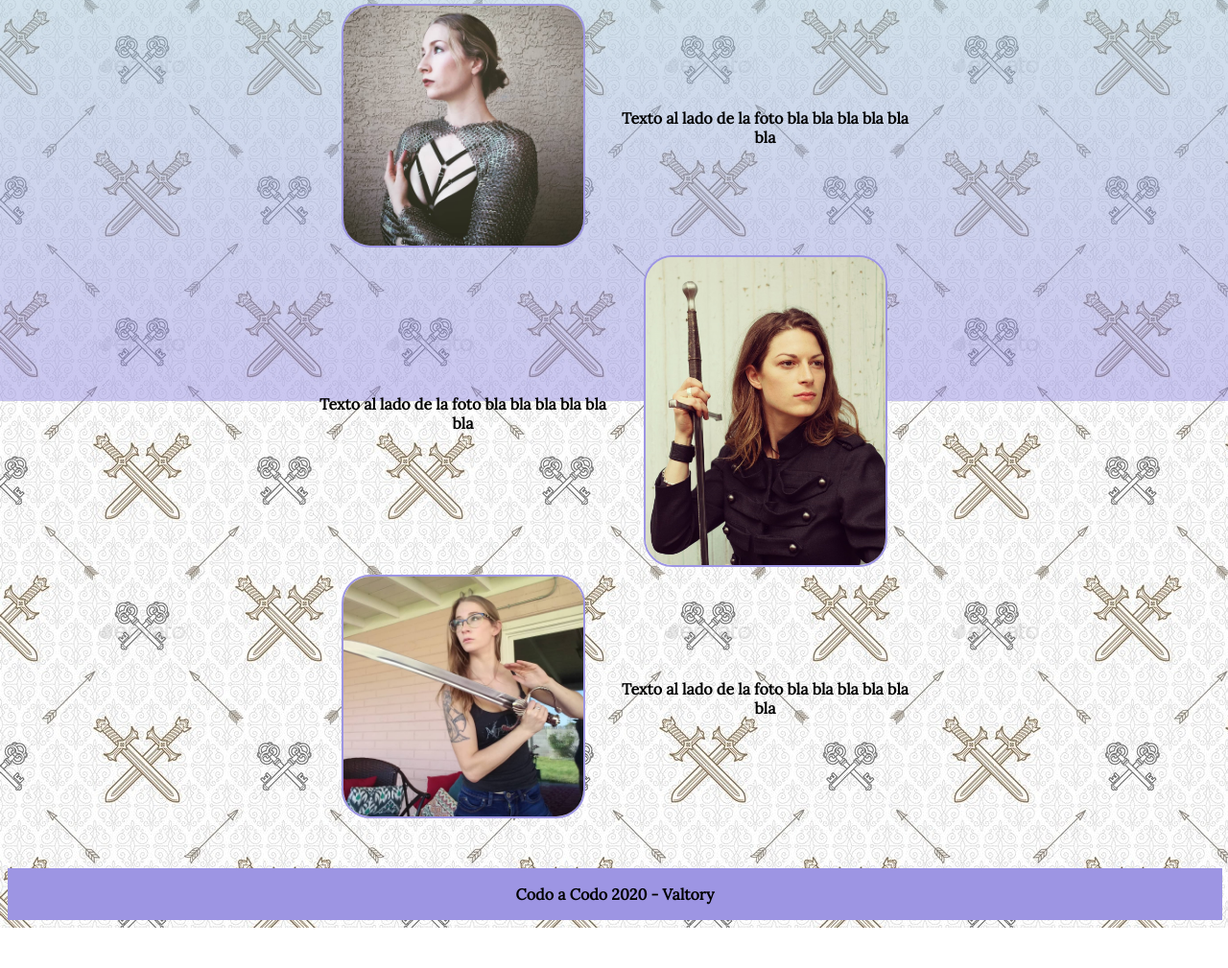
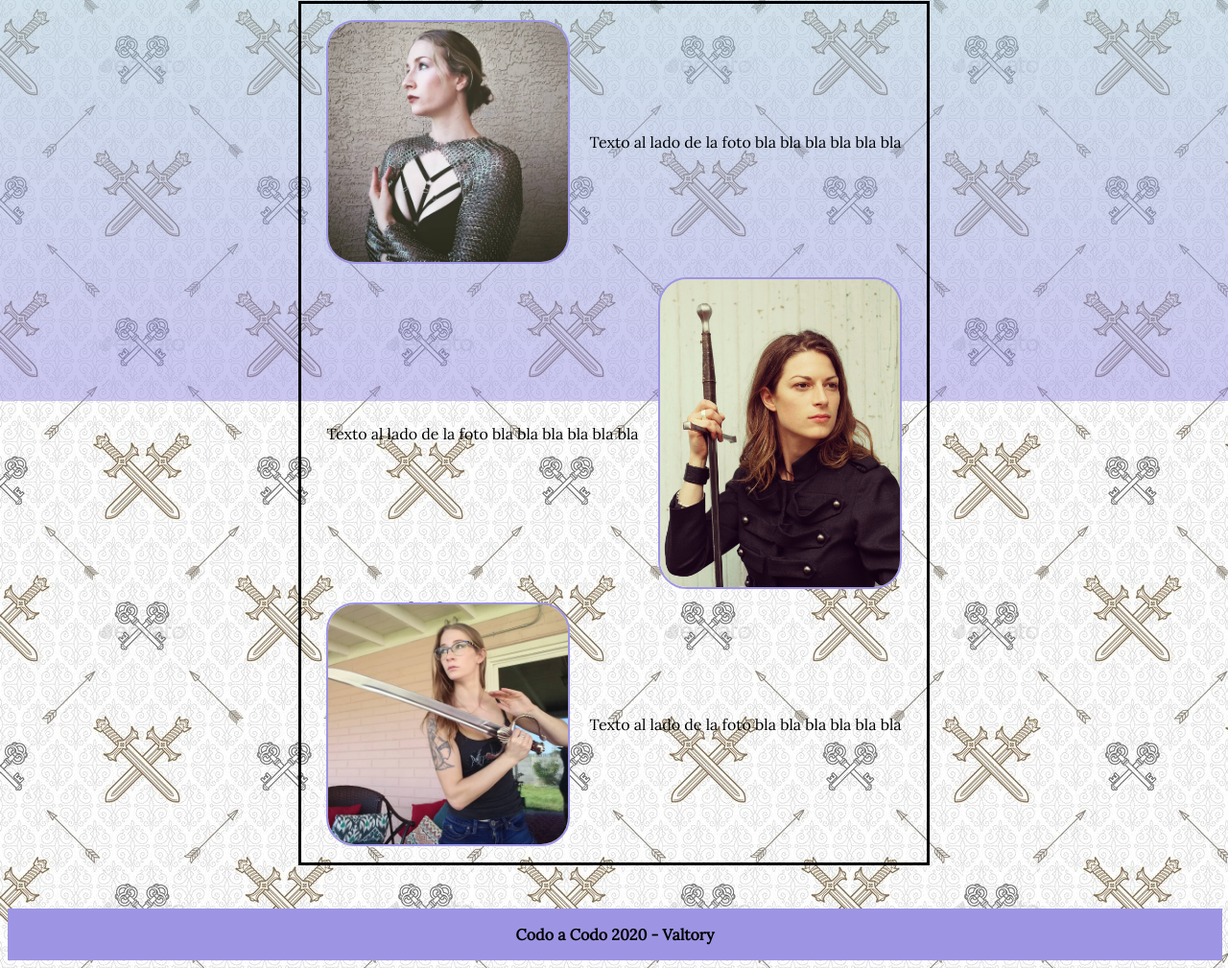
Before and after one commit to Valtory/Codo-a-Codo, a plain HTML site: page index.html in a window 1280 px wide. Shown: the part 382-1391 px from the top of the page at 96% size. Before the commit the page ends 1349 px from the top, so only its background shows below. Drawn offline with Linux system fonts and the light colour scheme.

Commit message:
second commit

```diff
--- a/index.html
+++ b/index.html
@@ -36,27 +36,29 @@
     <br>
     <br>
         <header class="segundotitulo">
-        <h2 id="titulomujer">¿Una mujer puede jugar con espadas?</h2>
+        <h2>¿Una mujer puede jugar con espadas?</h2>
         <p style="text-align: center; margin: 2%">Texto explicativo de que porsupollo que claro que si puede jugar con espadas, muchas, muchisimas muchas</p>
     <br>
     <br>
         </header>
 
 
-        <table id="tabla">
-                <tr>
-                    <th><img class="shape" src="images/imagen1.jpg"   alt="aca deberia haber una images pero bue" width="250" >
-                    <th>Texto al lado de la foto bla bla bla bla bla bla </th>
-                </tr>
-                <tr>
-                <th> Texto al lado de la foto bla bla bla bla bla bla</th>
-                <th><img class="shape" src="images/imagen2.jpg"   alt="aca deberia haber una images pero bue" width="250" ></th>
-                </tr>
-                <tr>
-                    <th><img class="shape" src="images/imagen3.jpg"   alt="aca deberia haber una images pero bue" width="250" ></th>
-                <th> Texto al lado de la foto bla bla bla bla bla bla</th>
-                </tr>
-        </table>
+        <div class="superdiv">
+                <div id="a">
+                    <img class="shape" src="images/imagen1.jpg" alt="aca deberia haber una images pero bue" width="250" >
+                    <p>Texto al lado de la foto bla bla bla bla bla bla </p>
+                    </div>
+<br>
+                <div id="b">
+                <p> Texto al lado de la foto bla bla bla bla bla bla</p>
+                <img class="shape" src="images/imagen2.jpg" alt="aca deberia haber una images pero bue" width="250" >
+                </div>
+<br>
+                <div id="c">
+                    <img class="shape" src="images/imagen3.jpg"   alt="aca deberia haber una images pero bue" width="250" >
+                <p> Texto al lado de la foto bla bla bla bla bla bla</p>
+                </div>
+            </div>
 
 <br>
 <br>
--- a/styles.css
+++ b/styles.css
@@ -43,21 +43,60 @@ nav{
 
 }
 
-
-#tabla{
-    opacity: 100%;
-    text-align: center;
+/* clase superdiv para las imagenes en flex y sus respectivos textos */
+.superdiv{
     width: 50%;
+    height: auto;
     margin: auto;
-    overflow-x:auto;
+    overflow: hidden;
+    border: solid;
+    display: flex;
+    flex-wrap: wrap;
+    justify-content: center;
+    padding: 10px;
 
 }
 
-#titulomujer{
+.superdiv p{
     text-align: center;
-    font-size: 2em ;
+    margin: auto;
 
 }
+
+
+#a{
+    order:1;
+    display: inline-flex;
+    padding: 7px;
+}
+
+#a img{
+    margin-right: 20px;
+}
+
+#b{
+    order:2;
+    display: inline-flex;
+    padding: 7px;
+}
+
+#b img{
+    margin-left: 20px;
+}
+
+#c{
+    order:3;
+    display: inline-flex;
+    padding: 7px;
+}
+
+#c img{
+    margin-right: 20px;
+}
+
+
+
+/* Propiedades del footer */
 .pie{
     text-align:center;
     margin-bottom: 5px;
@@ -71,10 +110,14 @@ nav{
     font-weight: bold;
 }
 
+
+/* clearfix es un div que me permite limpiar los estilos de lo que este por debajo */
 .clearfix{
     clear:both;
     }
 
+
+/* Bandera al lado del H1 titulo principal de la pagina */
 #ribbon {
         width: 0px;
         height: 120px;
@@ -84,6 +127,7 @@ nav{
         float:left;
     }
 
+/* Titulo principal de la pagina */
     .casititulo{
         float:left;margin-left:10px;
         font-weight: bold;
@@ -91,17 +135,22 @@ nav{
 
     }
 
-
+/* Propiedades de la clase del segundo titulo > Una mujer puede Jugar con espadas?  */
     .segundotitulo{
         align-content: center;
         text-align: center;
         padding-top: 30px;
         margin-top: 30px;
+    }
 
-
+    .segundotitulo h2{
+        text-align: center;
+        font-size: 2em ;
     }
 
 
+
+/* Forma que le di a las imagenes dentro del superdiv */
 .shape {
     display: inline-block;
     width: 250;
@@ -110,3 +159,10 @@ nav{
     border-radius: 30px 30px 30px 30px;
 
 }
+
+
+@media screen and (max-width: 700px) {
+    body, table {
+    flex-direction: column;
+    }
+}
```
